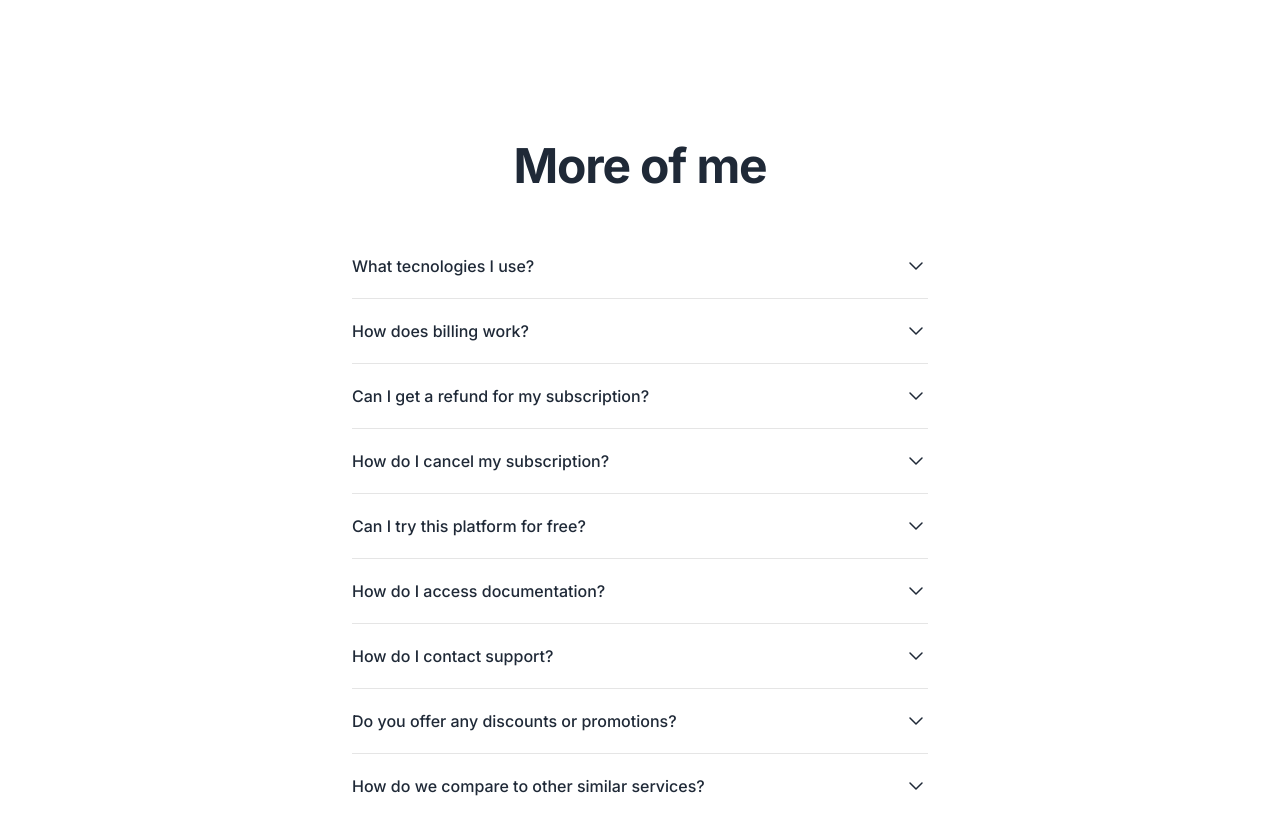
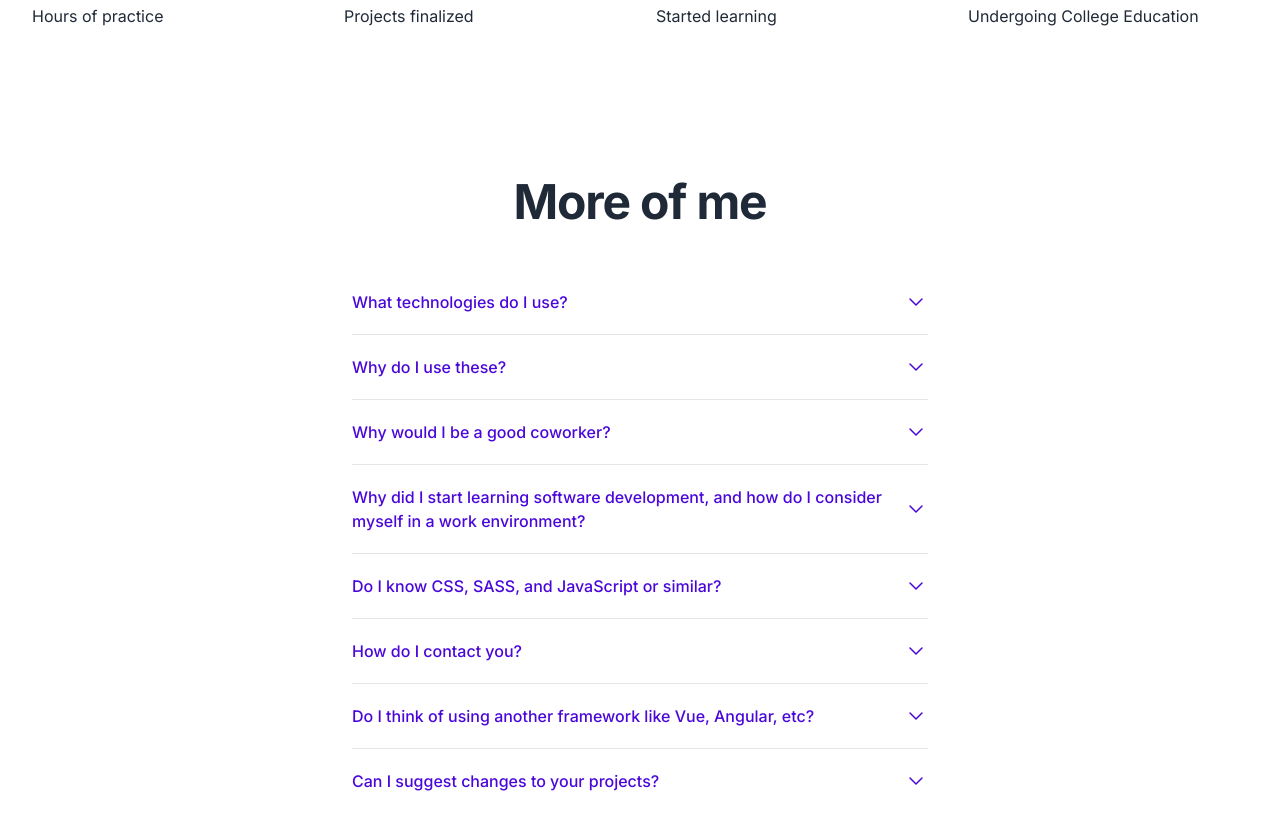
Before and after one commit to spexea/port-next, a Next.js app: page /about in a window 1280 px wide. Shown: the part 526-1360 px from the top of the page. Built offline with nearby package versions, Linux system fonts and the light colour scheme.

Commit message:
Update, almost finalized

```diff
--- a/src/app/about/page.tsx
+++ b/src/app/about/page.tsx
@@ -3,6 +3,7 @@ import Navbar from "@/app/components/ts/main/navbar";
 import { Navigation } from "@/app/components/ts/main/nav";
 import { Abt } from "../components/js/modules/abt";
 import Image from "next/image";
+import Laptop from "../components/data/image.png";
 
 const About = () => {
   return (
@@ -23,15 +24,19 @@ const About = () => {
           <div className="aspect-[1097/845] w-[68.5625rem] "></div>
         </div>
         <div className="mx-auto max-w-7xl px-6 lg:px-8">
-          <div className="mx-auto max-w-2xl lg:mx-0">
-            <h2 className="text-4xl font-bold tracking-tight  sm:text-6xl">
-              Work with me
-            </h2>
-            <p className="mt-6 text-lg leading-8 ">
-              Anim aute id magna aliqua ad ad non deserunt sunt. Qui irure qui
-              lorem cupidatat commodo. Elit sunt amet fugiat veniam occaecat
-              fugiat aliqua.
-            </p>
+          <div className="mx-auto max-w-7xl px-6 lg:px-8 flex items-center justify-between">
+            <div className="mx-auto max-w-2xl lg:mx-0">
+              <h2 className="text-4xl font-bold tracking-tight sm:text-6xl">
+                Work with me
+              </h2>
+              <p className="mt-6 text-lg leading-8">
+                A animated, junior FrontEnd Dev. with would help you and your
+                team the goals on time.
+              </p>
+            </div>
+            <div className=" hidden lg:block">
+              <Image src={Laptop} alt="laptop" width="220" height="220" />
+            </div>
           </div>
           <div className="mx-auto mt-10 max-w-2xl lg:mx-0 lg:max-w-none">
             <dl className="mt-16 grid grid-cols-1 gap-8 sm:mt-20 sm:grid-cols-2 lg:grid-cols-4">
@@ -50,13 +55,15 @@ const About = () => {
               <div className="flex flex-col-reverse">
                 <dt className="text-base leading-7 ">Started learning</dt>
                 <dd className="text-2xl font-bold leading-9 tracking-tight ">
-                  Dec. 2022.
+                  Dec; 2022.
                 </dd>
               </div>
               <div className="flex flex-col-reverse">
-                <dt className="text-base leading-7 ">College education</dt>
+                <dt className="text-base leading-7 ">
+                  Undergoing College Education
+                </dt>
                 <dd className="text-2xl font-bold leading-9 tracking-tight ">
-                  Undergoing Software Engenering
+                  Software Engenering
                 </dd>
               </div>
             </dl>
--- a/src/app/components/js/modules/abt.jsx
+++ b/src/app/components/js/modules/abt.jsx
@@ -1,7 +1,8 @@
 import React from "react";
+
 export const Abt = () => {
   return (
-    <div className="max-w-screen-xl mx-auto px-5  min-h-sceen">
+    <div className="max-w-screen-xl mx-auto px-5 min-h-screen">
       <div className="flex flex-col items-center">
         <h2 className="font-bold text-5xl mt-5 tracking-tight">More of me</h2>
         <p className="text-xl mt-3"></p>
@@ -9,17 +10,17 @@ export const Abt = () => {
       <div className="grid divide-y divide-neutral-200 max-w-xl mx-auto mt-8">
         <div className="py-5">
           <details className="group">
-            <summary className="flex justify-between items-center font-medium cursor-pointer list-none">
-              <span> What tecnologies I use?</span>
+            <summary className="flex text-primary-focus justify-between items-center font-medium cursor-pointer list-none">
+              <span> What technologies do I use?</span>
               <span className="transition group-open:rotate-180">
                 <svg
                   fill="none"
                   height="24"
-                  shape-rendering="geometricPrecision"
+                  shapeRendering="geometricPrecision"
                   stroke="currentColor"
-                  stroke-linecap="round"
-                  stroke-linejoin="round"
-                  stroke-width="1.5"
+                  strokeLinecap="round"
+                  strokeLinejoin="round"
+                  strokeWidth="1.5"
                   viewBox="0 0 24 24"
                   width="24"
                 >
@@ -27,25 +28,25 @@ export const Abt = () => {
                 </svg>
               </span>
             </summary>
-            <p className=" mt-3 group-open:animate-fadeIn">
-              Mosly React w Typescript, NPM and TailwindCSS. I also im
-              familirized w frameworks server-oriented like NextJS.
+            <p className="mt-3 text-secondary  group-open:animate-fadeIn">
+              Mostly React with TypeScript, NPM, and TailwindCSS. I&apos;m also
+              familiar with server-oriented frameworks like NextJS.
             </p>
           </details>
         </div>
         <div className="py-5">
           <details className="group">
-            <summary className="flex justify-between items-center font-medium cursor-pointer list-none">
-              <span> How does billing work?</span>
+            <summary className="flex  text-primary-focus justify-between items-center font-medium cursor-pointer list-none">
+              <span> Why do I use these?</span>
               <span className="transition group-open:rotate-180">
                 <svg
                   fill="none"
                   height="24"
-                  shape-rendering="geometricPrecision"
+                  shapeRendering="geometricPrecision"
                   stroke="currentColor"
-                  stroke-linecap="round"
-                  stroke-linejoin="round"
-                  stroke-width="1.5"
+                  strokeLinecap="round"
+                  strokeLinejoin="round"
+                  strokeWidth="1.5"
                   viewBox="0 0 24 24"
                   width="24"
                 >
@@ -53,27 +54,27 @@ export const Abt = () => {
                 </svg>
               </span>
             </summary>
-            <p className="mt-3 group-open:animate-fadeIn">
-              We offers a variety of billing options, including monthly and
-              annual subscription plans, as well as pay-as-you-go pricing for
-              certain services. Payment is typically made through a credit card
-              or other secure online payment method.
+            <p className="mt-3 text-secondary  group-open:animate-fadeIn">
+              I considered these options the best to start my journey as a
+              Software Dev. Mostly because they often give me the opportunity to
+              create complex websites from scratch more quickly, sustainably,
+              and expansively over time.
             </p>
           </details>
         </div>
         <div className="py-5">
           <details className="group">
-            <summary className="flex justify-between items-center font-medium cursor-pointer list-none">
-              <span> Can I get a refund for my subscription?</span>
+            <summary className="flex text-primary-focus justify-between items-center font-medium cursor-pointer list-none">
+              <span> Why would I be a good coworker?</span>
               <span className="transition group-open:rotate-180">
                 <svg
                   fill="none"
                   height="24"
-                  shape-rendering="geometricPrecision"
+                  shapeRendering="geometricPrecision"
                   stroke="currentColor"
-                  stroke-linecap="round"
-                  stroke-linejoin="round"
-                  stroke-width="1.5"
+                  strokeLinecap="round"
+                  strokeLinejoin="round"
+                  strokeWidth="1.5"
                   viewBox="0 0 24 24"
                   width="24"
                 >
@@ -81,28 +82,30 @@ export const Abt = () => {
                 </svg>
               </span>
             </summary>
-            <p className=" mt-3 group-open:animate-fadeIn">
-              We offers a 30-day money-back guarantee for most of its
-              subscription plans. If you are not satisfied with your
-              subscription within the first 30 days, you can request a full
-              refund. Refunds for subscriptions that have been active for longer
-              than 30 days may be considered on a case-by-case basis.
+            <p className="mt-3  text-secondary  group-open:animate-fadeIn">
+              I&apos;m a very respectful, sociable, team-worker, and kind
+              person. I would say that I&apos;m a good fit for almost any type
+              of team.
             </p>
           </details>
         </div>
         <div className="py-5">
           <details className="group">
-            <summary className="flex justify-between items-center font-medium cursor-pointer list-none">
-              <span> How do I cancel my subscription?</span>
+            <summary className="flex text-primary-focus justify-between items-center font-medium cursor-pointer list-none">
+              <span>
+                {" "}
+                Why did I start learning software development, and how do I
+                consider myself in a work environment?
+              </span>
               <span className="transition group-open:rotate-180">
                 <svg
                   fill="none"
                   height="24"
-                  shape-rendering="geometricPrecision"
+                  shapeRendering="geometricPrecision"
                   stroke="currentColor"
-                  stroke-linecap="round"
-                  stroke-linejoin="round"
-                  stroke-width="1.5"
+                  strokeLinecap="round"
+                  strokeLinejoin="round"
+                  strokeWidth="1.5"
                   viewBox="0 0 24 24"
                   width="24"
                 >
@@ -110,27 +113,35 @@ export const Abt = () => {
                 </svg>
               </span>
             </summary>
-            <p className=" mt-3 group-open:animate-fadeIn">
-              To cancel your We subscription, you can log in to your account and
-              navigate to the subscription management page. From there, you
-              should be able to cancel your subscription and stop future
-              billing.
+            <p className="mt-3  text-secondary  group-open:animate-fadeIn">
+              I started learning software development because it&apos;s
+              something that I&apos;m passionate about. I love learning more
+              every day, taking time off my day to practice it. For that reason,
+              I almost guarantee that in a work environment, I would care about
+              learning every day, growing with the enterprise. Learning is very
+              important to me, to stay with the best practices and create more
+              and more clean code, and you need to keep an open mind in those
+              things. I feel very proud of the things that I create, and in most
+              cases, it would feel very bad knowing that actually; it&apos;s bad
+              code. But I need to understand that it&apos;s a normal thing and
+              learn from it. In summary: I probably consider myself a learning
+              person of the work environment and workflow.
             </p>
           </details>
         </div>
         <div className="py-5">
           <details className="group">
-            <summary className="flex justify-between items-center font-medium cursor-pointer list-none">
-              <span> Can I try this platform for free?</span>
+            <summary className="flex text-primary-focus justify-between items-center font-medium cursor-pointer list-none">
+              <span> Do I know CSS, SASS, and JavaScript or similar?</span>
               <span className="transition group-open:rotate-180">
                 <svg
                   fill="none"
                   height="24"
-                  shape-rendering="geometricPrecision"
+                  shapeRendering="geometricPrecision"
                   stroke="currentColor"
-                  stroke-linecap="round"
-                  stroke-linejoin="round"
-                  stroke-width="1.5"
+                  strokeLinecap="round"
+                  strokeLinejoin="round"
+                  strokeWidth="1.5"
                   viewBox="0 0 24 24"
                   width="24"
                 >
@@ -138,26 +149,28 @@ export const Abt = () => {
                 </svg>
               </span>
             </summary>
-            <p className=" mt-3 group-open:animate-fadeIn">
-              We offers a free trial of its platform for a limited time. During
-              the trial period, you will have access to a limited set of
-              features and functionality, but you will not be charged.
+            <p className="mt-3 text-secondary  group-open:animate-fadeIn">
+              Yes, that&apos;s an important part of my specialty; FrontEnd. I
+              don&apos;t use them on my public personal projects; I prefer using
+              React, TailwindCss, TypeScript, etc. but I&apos;m open-minded to
+              use them if needed.
             </p>
           </details>
         </div>
+
         <div className="py-5">
           <details className="group">
-            <summary className="flex justify-between items-center font-medium cursor-pointer list-none">
-              <span> How do I access documentation?</span>
+            <summary className="flex text-primary-focus justify-between items-center font-medium cursor-pointer list-none">
+              <span> How do I contact you?</span>
               <span className="transition group-open:rotate-180">
                 <svg
                   fill="none"
                   height="24"
-                  shape-rendering="geometricPrecision"
+                  shapeRendering="geometricPrecision"
                   stroke="currentColor"
-                  stroke-linecap="round"
-                  stroke-linejoin="round"
-                  stroke-width="1.5"
+                  strokeLinecap="round"
+                  strokeLinejoin="round"
+                  strokeWidth="1.5"
                   viewBox="0 0 24 24"
                   width="24"
                 >
@@ -165,27 +178,28 @@ export const Abt = () => {
                 </svg>
               </span>
             </summary>
-            <p className=" mt-3 group-open:animate-fadeIn">
-              Documentation is available on the company's website and can be
-              accessed by logging in to your account. The documentation provides
-              detailed information on how to use the , as well as code examples
-              and other resources.
+            <p className="mt-3   text-secondary  group-open:animate-fadeIn">
+              You can contact me at my personal email address:
+              lahualdycasilla@icloud.com
             </p>
           </details>
         </div>
         <div className="py-5">
           <details className="group">
-            <summary className="flex justify-between items-center font-medium cursor-pointer list-none">
-              <span> How do I contact support?</span>
+            <summary className="flex text-primary-focus justify-between items-center font-medium cursor-pointer list-none">
+              <span>
+                {" "}
+                Do I think of using another framework like Vue, Angular, etc?
+              </span>
               <span className="transition group-open:rotate-180">
                 <svg
                   fill="none"
                   height="24"
-                  shape-rendering="geometricPrecision"
+                  shapeRendering="geometricPrecision"
                   stroke="currentColor"
-                  stroke-linecap="round"
-                  stroke-linejoin="round"
-                  stroke-width="1.5"
+                  strokeLinecap="round"
+                  strokeLinejoin="round"
+                  strokeWidth="1.5"
                   viewBox="0 0 24 24"
                   width="24"
                 >
@@ -193,26 +207,27 @@ export const Abt = () => {
                 </svg>
               </span>
             </summary>
-            <p className="mt-3 group-open:animate-fadeIn">
-              If you need help with the platform or have any other questions,
-              you can contact the company's support team by submitting a support
-              request through the website or by emailing support@We.com.
+            <p className="mt-3  text-secondary  group-open:animate-fadeIn">
+              My main goal is to have a general knowledge of at least every
+              framework that I can. So, the answer is an absolute yes. Anyway,
+              that goal is going to take a lot of time because I need to know as
+              much as I can about each one of them.
             </p>
           </details>
         </div>
         <div className="py-5">
           <details className="group">
-            <summary className="flex justify-between items-center font-medium cursor-pointer list-none">
-              <span> Do you offer any discounts or promotions?</span>
+            <summary className="flex text-primary-focus justify-between items-center font-medium cursor-pointer list-none">
+              <span> Can I suggest changes to your projects? </span>
               <span className="transition group-open:rotate-180">
                 <svg
                   fill="none"
                   height="24"
-                  shape-rendering="geometricPrecision"
+                  shapeRendering="geometricPrecision"
                   stroke="currentColor"
-                  stroke-linecap="round"
-                  stroke-linejoin="round"
-                  stroke-width="1.5"
+                  strokeLinecap="round"
+                  strokeLinejoin="round"
+                  strokeWidth="1.5"
                   viewBox="0 0 24 24"
                   width="24"
                 >
@@ -220,38 +235,9 @@ export const Abt = () => {
                 </svg>
               </span>
             </summary>
-            <p className=" mt-3 group-open:animate-fadeIn">
-              We may offer discounts or promotions from time to time. To stay
-              up-to-date on the latest deals and special offers, you can sign up
-              for the company's newsletter or follow it on social media.
-            </p>
-          </details>
-        </div>
-        <div className="py-5">
-          <details className="group">
-            <summary className="flex justify-between items-center font-medium cursor-pointer list-none">
-              <span> How do we compare to other similar services?</span>
-              <span className="transition group-open:rotate-180">
-                <svg
-                  fill="none"
-                  height="24"
-                  shape-rendering="geometricPrecision"
-                  stroke="currentColor"
-                  stroke-linecap="round"
-                  stroke-linejoin="round"
-                  stroke-width="1.5"
-                  viewBox="0 0 24 24"
-                  width="24"
-                >
-                  <path d="M6 9l6 6 6-6"></path>
-                </svg>
-              </span>
-            </summary>
-            <p className=" mt-3 group-open:animate-fadeIn">
-              This platform is a highly reliable and feature-rich service that
-              offers a wide range of tools and functionality. It is
-              competitively priced and offers a variety of billing options to
-              suit different needs and budgets.
+            <p className="mt-3  text-secondary  group-open:animate-fadeIn">
+              Absolutely! You can write me at my email address about the changes
+              you propose, and I will consider them.
             </p>
           </details>
         </div>
```
Also changed, not shown: src/app/components/ts/modules/cards.tsx (+43 -44 lines), src/app/page.tsx (+4 -4 lines), src/app/components/data/image.png (added).
